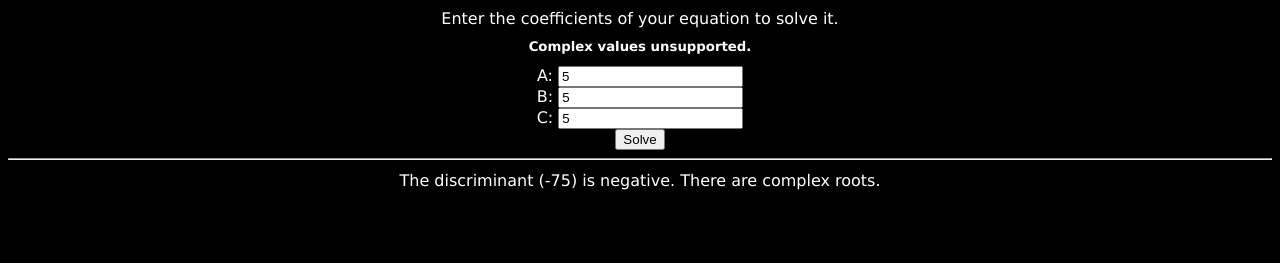
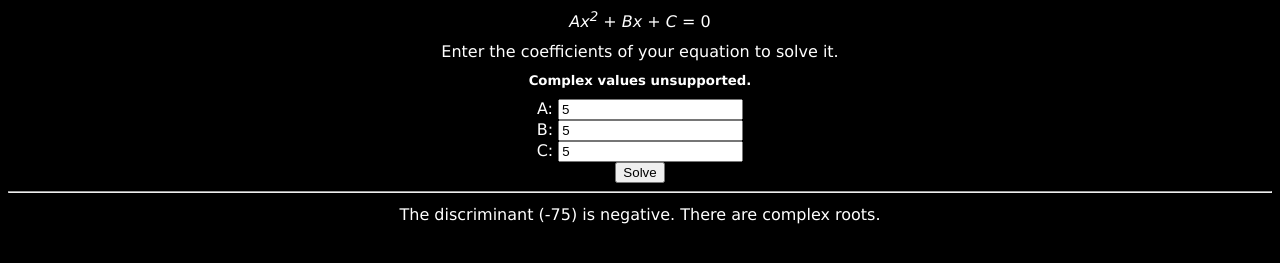
Before and after one commit to R1DF/Quadratic-Equation-Solver-Online, a plain HTML site: page index.html in a window 1280 px wide. Both pictures are taken after typing "5", "5", "5" into the empty fields and a click on the input "Solve". Shown: the part 89-352 px from the top of the page. Drawn offline with Linux system fonts and the light colour scheme.

Commit message:
some changes

```diff
--- a/index.html
+++ b/index.html
@@ -15,6 +15,7 @@
 
         <div class="horizontal-center">
             <h1>Quadratic Equation Solver</h1>
+            <p><i>Ax<sup>2</sup></i> + <i>Bx</i> + <i>C</i> = 0</p>
             <p>Enter the coefficients of your equation to solve it.</p>
             <h5>Complex values unsupported.</h5>
 
--- a/solver.js
+++ b/solver.js
@@ -1,22 +1,31 @@
 const solutionDiv = document.getElementById("solution");
-solutionDiv.style.display = "none";
+solutionDiv.style.display = "none"; // Always hidden by default!
 
 function triggerSolution() {
+    // Getting coefficients
     const coefA = parseFloat(document.getElementById("coef-a").value);
     const coefB = parseFloat(document.getElementById("coef-b").value);
     const coefC = parseFloat(document.getElementById("coef-c").value);
+
+    // Solution <p> tag
     const solutionText = document.getElementById("solution-text");
 
-
-    if (!coefA || !coefB || !coefC) {
+    /* Making sure nothing is empty or invalid. Empty/invalid is NaN in JS */
+    if (isNaN(coefA) || isNaN(coefB) || isNaN(coefC)) {
+        if (solutionDiv.style.display === "block") {
+            solutionDiv.style.display = "none";
+        }
         return; // empty values are NaN
     }
 
     if (coefA === 0) {
         solutionText.innerHTML = "Please enter a nonzero coefficient for A!";
+
     } else {
+        // Discriminant before calculations
         let discriminant = (coefB * coefB) - (4 * coefA * coefC);
         if (discriminant < 0) {
+            // if I tried harder I could make it handle complex numbers but for now? nope
             solutionText.innerHTML = "".concat("The discriminant (", discriminant, ") is negative. There are complex roots.");
         } else if (discriminant === 0){
             let x = (-coefB + Math.sqrt(discriminant))/(2 * coefA);
```
Also changed, not shown: style.css (+5 -2 lines).
